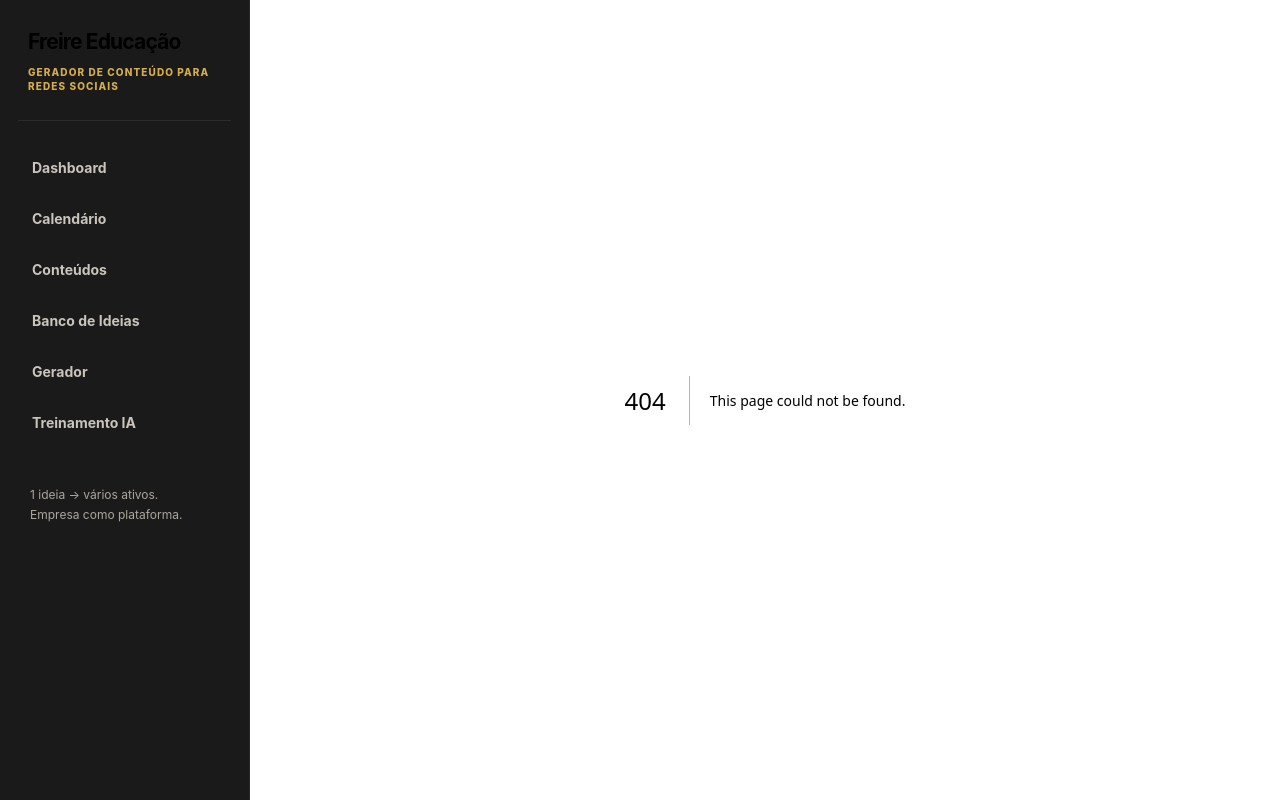
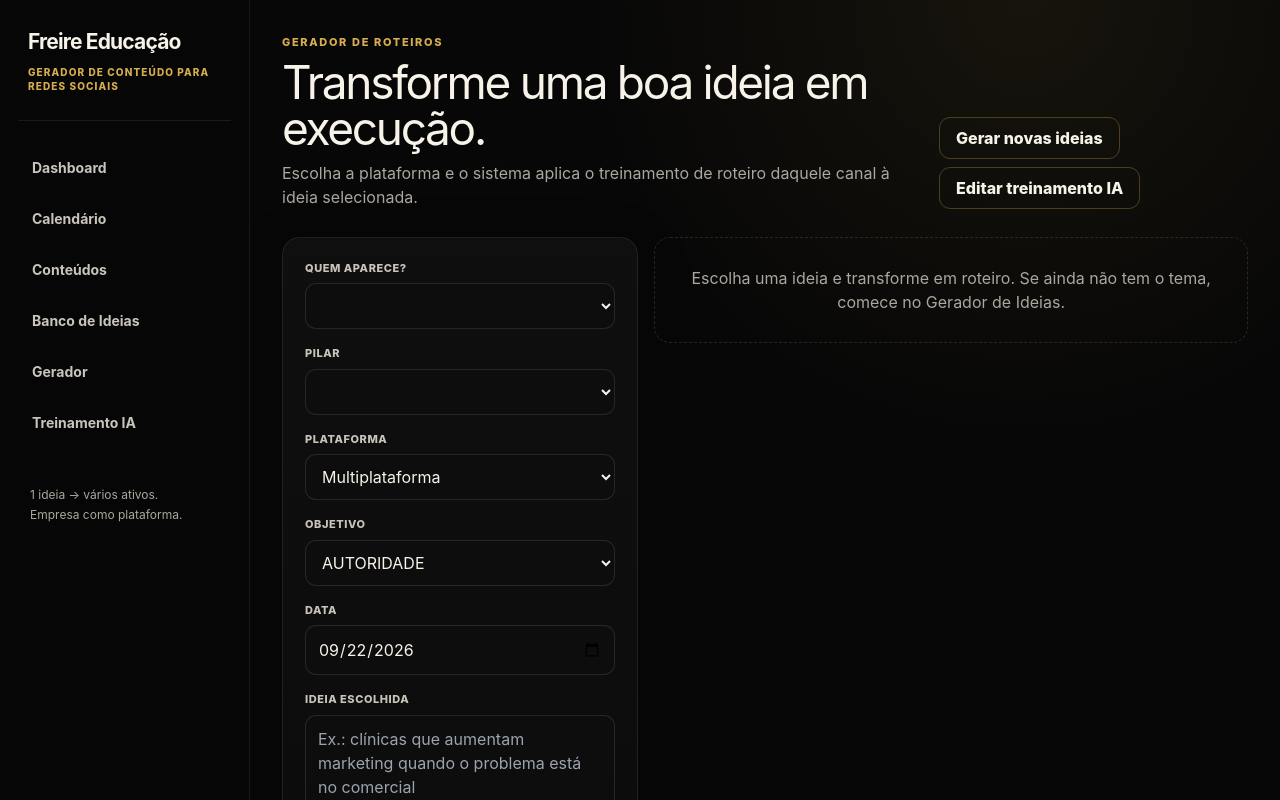
Before and after one commit to lluisalberto94-web/lp-1-mes-em-1-dia, a Next.js app: page /gerador-roteiros in a window 1280 px wide. Before the commit this address had no page. Shown: the top 800 px of the page. Built offline with nearby package versions, Linux system fonts and the light colour scheme.

Commit message:
feat: add script generator page

```diff
--- /dev/null
+++ b/app/gerador-roteiros/page.tsx
@@ -0,0 +1,19 @@
+import { Generator } from '@/components/Generator';
+
+export default async function ScriptGeneratorPage({searchParams}:{searchParams:Promise<{idea?:string,ideaId?:string,platform?:string}>}){
+  const params=await searchParams;
+  return <div className="content">
+    <div className="page-head">
+      <div>
+        <div className="eyebrow">Gerador de Roteiros</div>
+        <h1>Transforme uma boa ideia em execução.</h1>
+        <p>Escolha a plataforma e o sistema aplica o treinamento de roteiro daquele canal à ideia selecionada.</p>
+      </div>
+      <div className="flex flex-wrap gap-2">
+        <a className="button secondary" href="/gerador-ideias">Gerar novas ideias</a>
+        <a className="button secondary" href="/treinamento-ia">Editar treinamento IA</a>
+      </div>
+    </div>
+    <Generator initialIdea={params.idea||''} ideaId={params.ideaId} initialPlatform={params.platform||'MULTIPLATAFORMA'}/>
+  </div>;
+}
```
